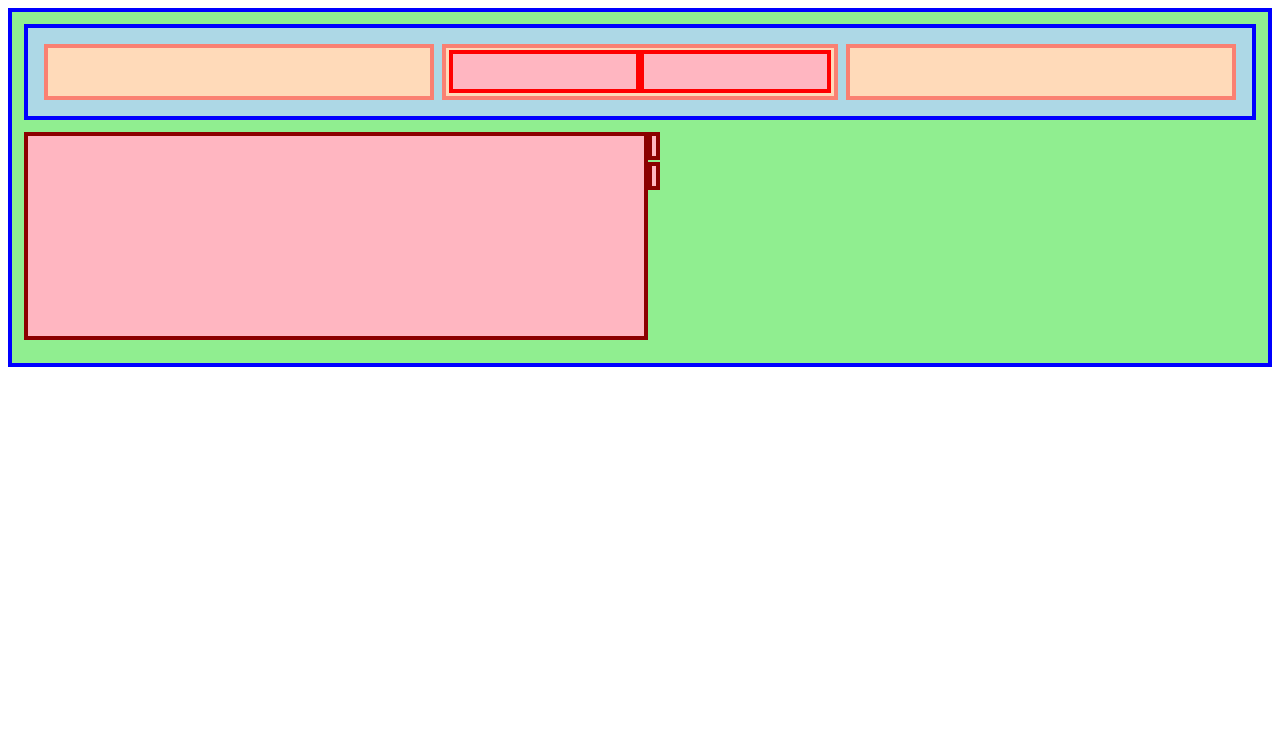
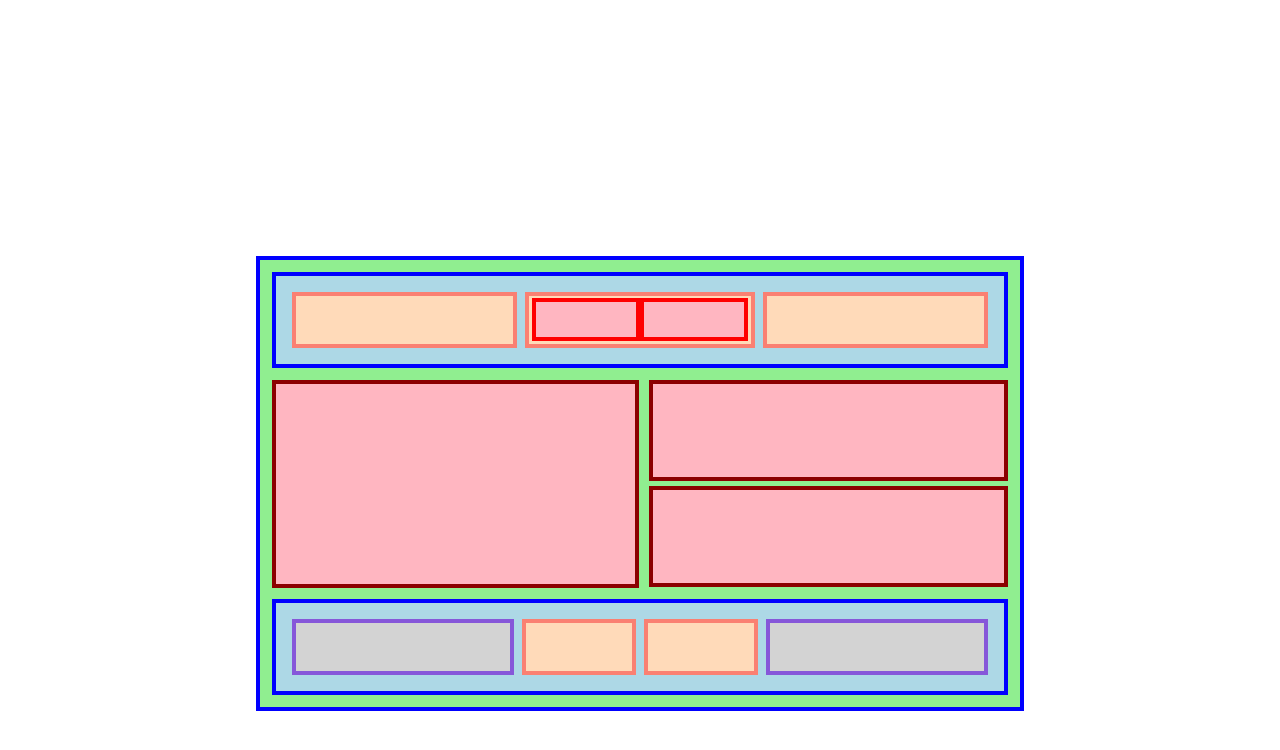
Before and after one commit to GerardoMuino24/HTML-PAGE-FLEXBOX, a plain HTML site: page templateC.html in a window 1280 px wide. Drawn offline with Linux system fonts and the light colour scheme.

Commit message:
FlexBox terminado

```diff
--- a/css/style.css
+++ b/css/style.css
@@ -1,3 +1,8 @@
+body{
+	width: 60%;
+	margin: 20%;
+
+}
 .container{
 
 	background-color: lightgreen;
@@ -11,6 +16,24 @@
 	border: 4px solid salmon;
 	height: 48px;
 	flex: 1;
+	margin: 4px;
+}
+
+.item-B{
+
+	background-color: lightgray;
+	border: 4px solid #8657d9;
+	height: 48px;
+	flex: 1;
+	margin: 4px;
+}
+
+.item-C{
+
+	background-color: peachpuff;
+	border: 4px solid salmon;
+	height: 48px;
+	width: 15%;
 	margin: 4px;
 }
 
@@ -63,7 +86,11 @@ div.flex-container{
 
 .flex-wrap{
 
-	flex-wrap: wrap
+/*	flex-wrap: wrap;*/
+	display: inline-block;
+	margin-left: 10px;
+	width: 50%;
+
 }
 
 .item-child2-light-red{
@@ -71,7 +98,11 @@ div.flex-container{
 	background-color: lightpink;
     border: 4px solid darkred;
 	border-collapse: collapse;
-	width: 50%;
-	height: 20px;
+    height: 44%;
 	margin: 2px 0px 1px 0px;
 }
+
+.item-child2-light-red.space{
+
+	margin-top: 5px;
+}
--- a/templateC.html
+++ b/templateC.html
@@ -20,8 +20,14 @@
 			<div class="item-child-light-red"></div>
 		<div class="flex-wrap">
 			<div class="item-child2-light-red"></div>
-			<div class="item-child2-light-red"></div>
+			<div class="item-child2-light-red space"></div>
 		</div>
+		</div>
+		<div class="container-B">
+			<div class="item-B"></div>
+			<div class="item-C"></div>
+			<div class="item-C"></div>
+			<div class="item-B"></div>
 		</div>
 	</div>
 </body>
```
Also changed, not shown: index.html (+5 -14 lines).
